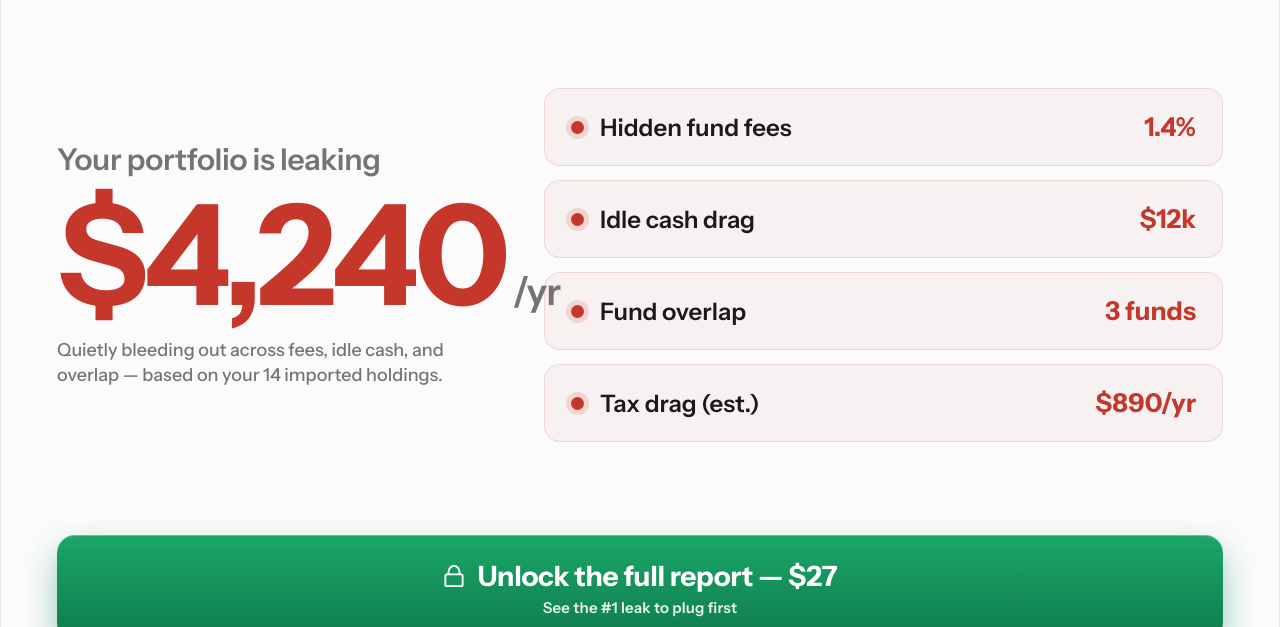
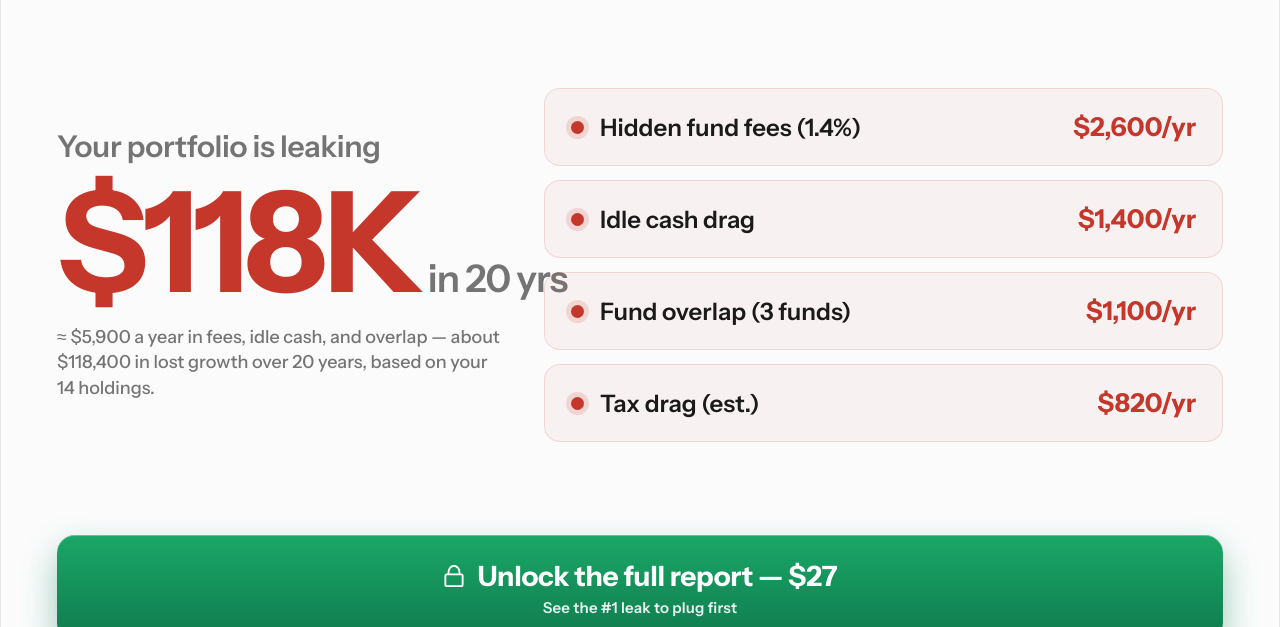
Before and after one commit to lltv28/sandra-ai-vsl-demo, a website: page industry-reports/financial-advisor.html in a window 1280 px wide. Shown: the part 112-739 px from the top of the page. Drawn offline with Linux system fonts and the light colour scheme.

Commit message:
feat(industry-reports): scale finance leak to ~$120k projected total
Reframe the finance reveal from a $4,240/yr leak to a bigger, more dramatic projected total: $118K over 20 years. Row culprits are now annual $ drag ($2,600 + $1,400 + $1,100 + $820 ≈ $5,900/yr) that compound to the ~$118,400 headline, with the bridge spelled out in the sub line.

Co-Authored-By: Claude Opus 4.7 (1M context) <noreply@anthropic.com>

```diff
--- a/industry-reports/financial-advisor.html
+++ b/industry-reports/financial-advisor.html
@@ -33,14 +33,14 @@
       <div class="r-grid">
         <div class="r-left">
           <div class="r-headline">Your portfolio is leaking</div>
-          <div class="r-bignum"><span class="n">$4,240</span><small> /yr</small></div>
-          <div class="r-sub">Quietly bleeding out across fees, idle cash, and overlap — based on your 14 imported holdings.</div>
+          <div class="r-bignum"><span class="n">$118K</span><small> in 20 yrs</small></div>
+          <div class="r-sub">≈ $5,900 a year in fees, idle cash, and overlap — about $118,400 in lost growth over 20 years, based on your 14 holdings.</div>
         </div>
         <div class="r-rows">
-          <div class="r-row"><span class="flag"></span>Hidden fund fees<span class="amt">1.4%</span></div>
-          <div class="r-row"><span class="flag"></span>Idle cash drag<span class="amt">$12k</span></div>
-          <div class="r-row"><span class="flag"></span>Fund overlap<span class="amt">3 funds</span></div>
-          <div class="r-row"><span class="flag"></span>Tax drag (est.)<span class="amt">$890/yr</span></div>
+          <div class="r-row"><span class="flag"></span>Hidden fund fees (1.4%)<span class="amt">$2,600/yr</span></div>
+          <div class="r-row"><span class="flag"></span>Idle cash drag<span class="amt">$1,400/yr</span></div>
+          <div class="r-row"><span class="flag"></span>Fund overlap (3 funds)<span class="amt">$1,100/yr</span></div>
+          <div class="r-row"><span class="flag"></span>Tax drag (est.)<span class="amt">$820/yr</span></div>
         </div>
       </div>
       <button class="r-cta">
```
